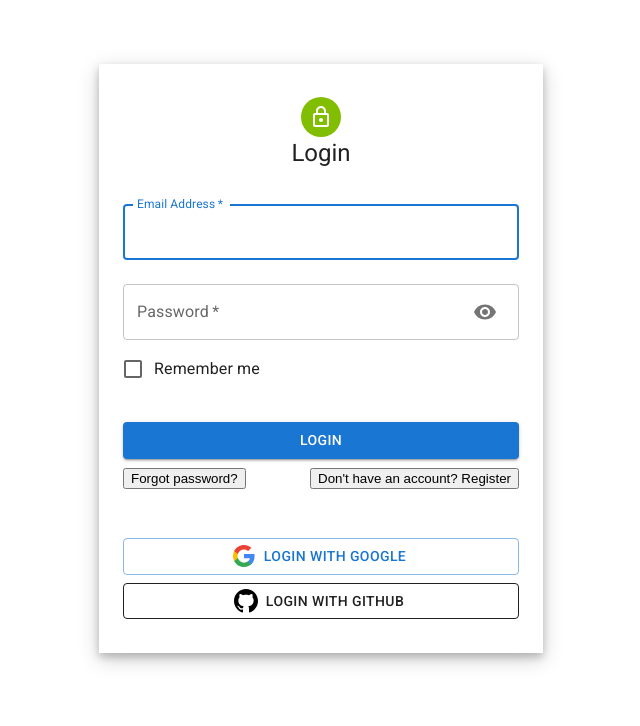
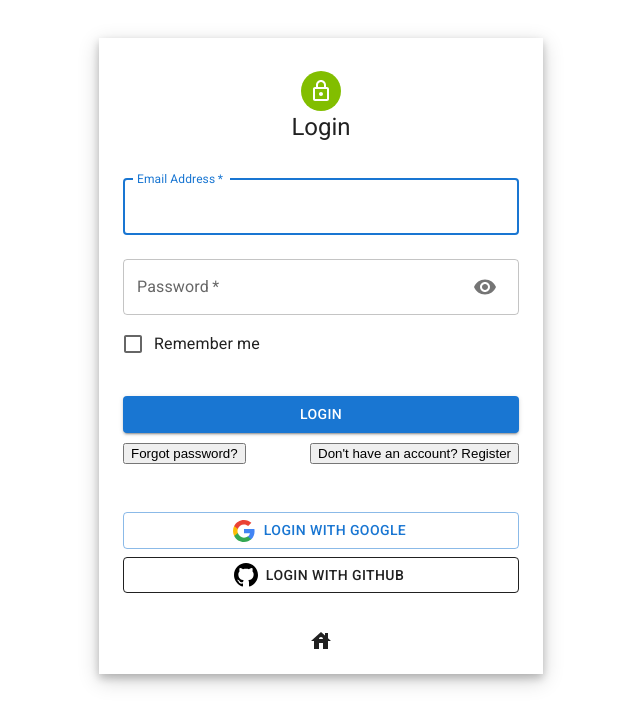
Before and after one commit to WildCodeSchool/DevHubProject, a React (Vite) app in the folder frontend/: page /login in a window 1280 px wide. Shown: the top 726 px of the page, without its empty margins (319-959 px from the left). Built offline with nearby package versions, Linux system fonts and the light colour scheme.

Commit message:
add a logout button

```diff
--- a/frontend/src/components/Sidebar/Sidebar.jsx
+++ b/frontend/src/components/Sidebar/Sidebar.jsx
@@ -12,6 +12,7 @@ import CalendarTodayOutlinedIcon from "@mui/icons-material/CalendarTodayOutlined
 import PieChartOutlineOutlinedIcon from "@mui/icons-material/PieChartOutlineOutlined";
 import AlternateEmailOutlinedIcon from "@mui/icons-material/AlternateEmailOutlined";
 import MenuOutlinedIcon from "@mui/icons-material/MenuOutlined";
+import ExitToAppOutlinedIcon from "@mui/icons-material/ExitToAppOutlined";
 import { tokens } from "../../theme";
 import defaultUserImage from "../../assets/user.png";
 
@@ -216,6 +217,20 @@ function Sidebar() {
               selected={selected}
               setSelected={setSelected}
             />
+            <Typography
+              variant="h6"
+              color={colors.grey[300]}
+              sx={{ m: "15px 0 5px 20px" }}
+            >
+              LogOut
+            </Typography>
+            <Item
+              title="Logout"
+              to="/"
+              icon={<ExitToAppOutlinedIcon />}
+              selected={selected}
+              setSelected={setSelected}
+            />
           </Box>
         </Menu>
       </ProSidebar>
--- a/frontend/src/pages/Home/Home.jsx
+++ b/frontend/src/pages/Home/Home.jsx
@@ -27,7 +27,7 @@ export default function Home() {
       >
         <CssBaseline />
         <Container
-          Width="600px"
+          width="600px"
           sx={{
             display: "flex",
             alignItems: "center",
@@ -53,6 +53,7 @@ export default function Home() {
                 variant="h3"
                 component="div"
                 sx={{ color: "#B28011" }}
+                style={{ marginBottom: "8%" }}
               >
                 Connectez-vous avec DevHubProjects et donnez vie à vos projets.
               </Typography>
@@ -112,7 +113,7 @@ export default function Home() {
         </Container>
       </Paper>
       <Paper sx={{ borderRadius: 0 }}>
-        <Container Width="600px">
+        <Container width="600px">
           <Stack
             direction={{ xs: "column", sm: "row" }}
             spacing={{ xs: 4, sm: 6, md: 6 }}
--- a/frontend/src/pages/Login/Login.jsx
+++ b/frontend/src/pages/Login/Login.jsx
@@ -18,6 +18,7 @@ import Visibility from "@mui/icons-material/Visibility";
 import VisibilityOff from "@mui/icons-material/VisibilityOff";
 import { useFormik } from "formik";
 import * as yup from "yup";
+import HouseIcon from "@mui/icons-material/House";
 import LoginLink from "../../components/LoginLink/LoginLink";
 import ForgetPasswordMessage from "../../components/ForgetPasswordMessage/ForgetPasswordMessage";
 
@@ -128,7 +129,7 @@ export default function Login() {
           boxShadow:
             "0 4px 8px 0 rgba(0,0,0,0.2), 0 6px 20px 0 rgba(0,0,0,0.19)",
         }}
-        style={{ paddingTop: "1%", paddingBottom: "2%", marginTop: "5%" }}
+        style={{ paddingTop: "1%", paddingBottom: "1%", marginTop: "3%" }}
       >
         <CssBaseline />
         <div style={{ marginTop: "5%" }}>
@@ -262,6 +263,23 @@ export default function Login() {
             </Grid>
           </form>
         </div>
+        <Grid
+          container
+          justifyContent="center"
+          alignItems="center"
+          style={{
+            marginTop: "5%",
+          }}
+        >
+          <IconButton
+            color="inherit"
+            component={Link}
+            to="/"
+            onClick={() => localStorage.removeItem("token")}
+          >
+            <HouseIcon />
+          </IconButton>
+        </Grid>
       </Container>
     </ThemeProvider>
   );
--- a/frontend/src/pages/Register/Register.jsx
+++ b/frontend/src/pages/Register/Register.jsx
@@ -24,6 +24,7 @@ import { Link } from "react-router-dom";
 import { makeStyles } from "@mui/styles";
 import { createTheme, ThemeProvider } from "@mui/material/styles";
 import axios from "axios";
+import HouseIcon from "@mui/icons-material/House";
 import RegisterContext from "../../context/RegisterContext";
 
 const lightTheme = createTheme({
@@ -127,7 +128,7 @@ export default function Register() {
           boxShadow:
             "0 4px 8px 0 rgba(0,0,0,0.2), 0 6px 20px 0 rgba(0,0,0,0.19)",
         }}
-        style={{ paddingTop: "3%", paddingBottom: "3%", marginTop: "5%" }}
+        style={{ paddingTop: "1%", paddingBottom: "2%", marginTop: "5%" }}
       >
         <CssBaseline />
         <div className={classes.paper}>
@@ -344,6 +345,23 @@ export default function Register() {
                   </form>
                 )}
               </Formik>
+              <Grid
+                container
+                justifyContent="center"
+                alignItems="center"
+                style={{
+                  marginTop: "2%",
+                }}
+              >
+                <IconButton
+                  color="inherit"
+                  component={Link}
+                  to="/"
+                  onClick={() => localStorage.removeItem("token")}
+                >
+                  <HouseIcon />
+                </IconButton>
+              </Grid>
             </>
           )}
         </div>
```
